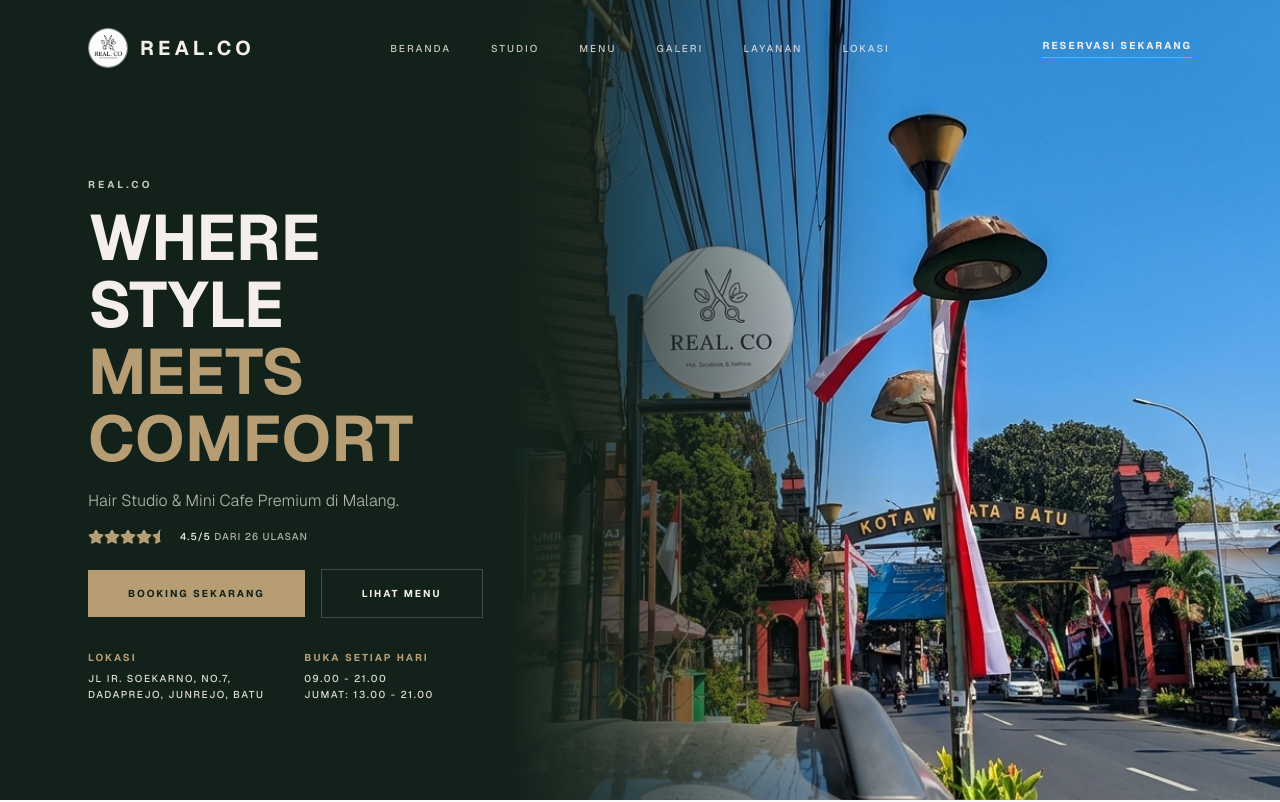
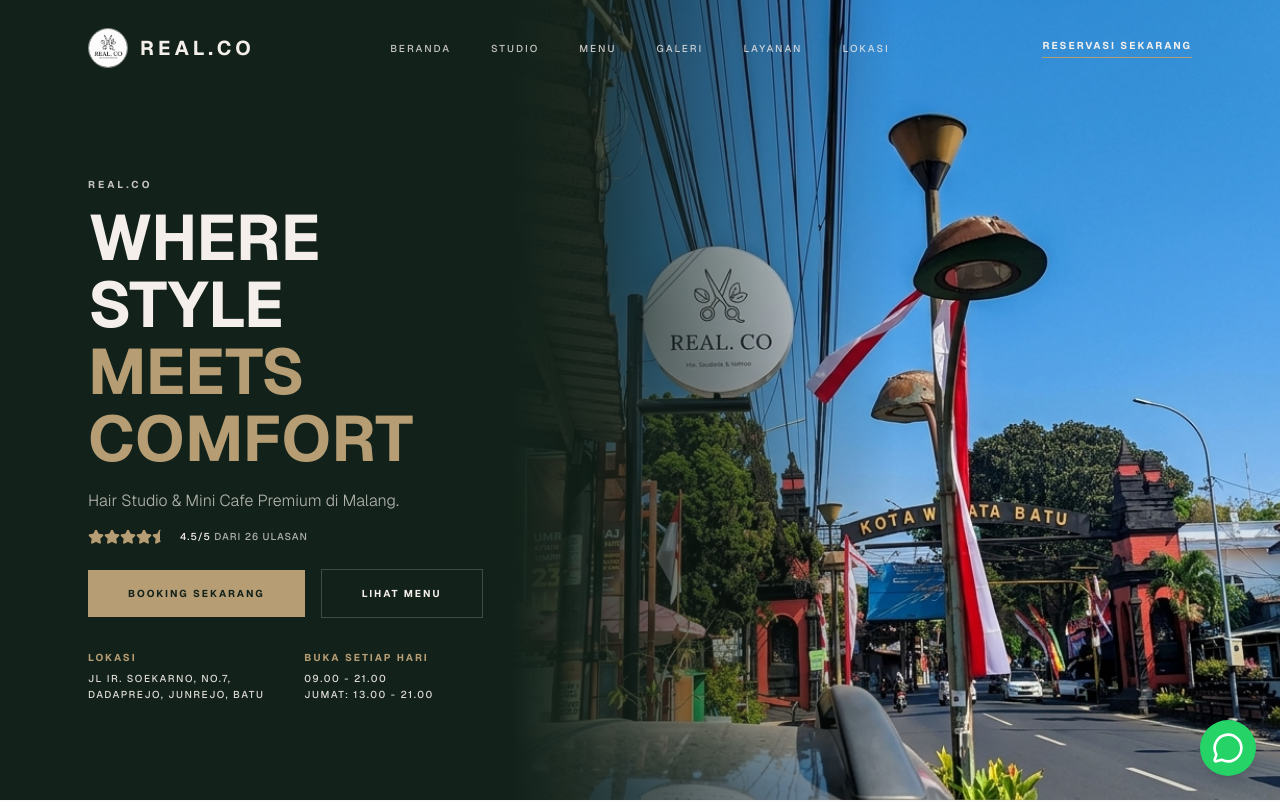
Before and after one commit to yusronbernardoo/realco-website, a Next.js app: page / in a window 1280 px wide. Shown: the top 802 px of the page. Built offline with nearby package versions, Linux system fonts and the light colour scheme.

Commit message:
Add floating WhatsApp button

```diff
--- a/src/app/layout.tsx
+++ b/src/app/layout.tsx
@@ -5,6 +5,7 @@ import "./globals.css";
 import Header from "@/components/Header";
 import Footer from "@/components/Footer";
 import SplashScreen from "@/components/SplashScreen";
+import FloatingWhatsApp from "@/components/FloatingWhatsApp";
 
 export const viewport = {
   width: "device-width",
@@ -44,6 +45,7 @@ export default function RootLayout({
         <main className="min-h-screen">
           {children}
         </main>
+        <FloatingWhatsApp />
         <Footer />
       </body>
     </html>
--- /dev/null
+++ b/src/components/FloatingWhatsApp.tsx
@@ -0,0 +1,19 @@
+import { MessageCircle } from "lucide-react";
+
+export default function FloatingWhatsApp() {
+  // Ganti dengan nomor WA yang benar (format: 628...)
+  const waNumber = "6281234567890";
+  const message = encodeURIComponent("Halo REAL.CO, saya ingin bertanya tentang booking...");
+
+  return (
+    <a
+      href={`https://wa.me/${waNumber}?text=${message}`}
+      target="_blank"
+      rel="noopener noreferrer"
+      className="fixed bottom-6 right-6 z-50 flex items-center justify-center w-14 h-14 bg-[#25D366] text-white rounded-full shadow-lg hover:bg-[#20bd5a] hover:scale-110 transition-all duration-300"
+      aria-label="Chat on WhatsApp"
+    >
+      <MessageCircle className="w-8 h-8" />
+    </a>
+  );
+}
```
